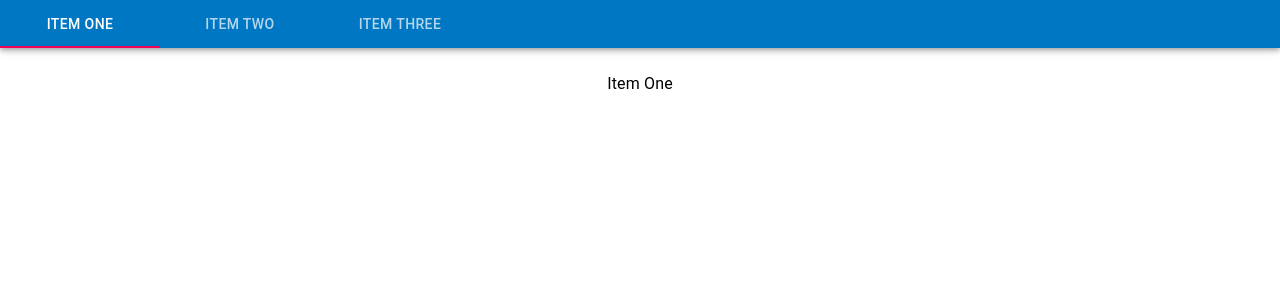
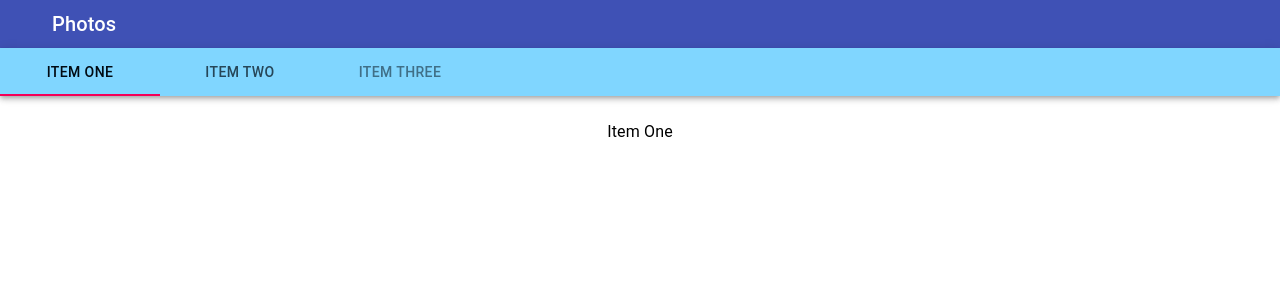
Before and after one commit to kristina-arezina/ai-hack-webapp, a React (Create React App) app: page / in a window 1280 px wide. Shown: the top 300 px of the page. Built offline with nearby package versions, Linux system fonts and the light colour scheme.

Commit message:
added header

```diff
--- a/src/App.js
+++ b/src/App.js
@@ -1,10 +1,12 @@
 import React from 'react';
 import StepOne from "./components/StepOne";
 import './App.css';
+import Header from "./components/Header"
 
 function App() {
   return (
     <div className="App">
+      <Header/>
       <StepOne/>
     </div>
   );
--- /dev/null
+++ b/src/components/Header.js
@@ -0,0 +1,33 @@
+import React from 'react';
+import { makeStyles } from '@material-ui/core/styles';
+import AppBar from '@material-ui/core/AppBar';
+import Toolbar from '@material-ui/core/Toolbar';
+import Typography from '@material-ui/core/Typography';
+import IconButton from '@material-ui/core/IconButton';
+
+const useStyles = makeStyles((theme) => ({
+  root: {
+    flexGrow: 1,
+  },
+  menuButton: {
+    marginRight: theme.spacing(2),
+  },
+}));
+
+export default function Header() {
+  const classes = useStyles();
+
+  return (
+    <div className={classes.root}>
+      <AppBar position="static">
+        <Toolbar variant="dense">
+          <IconButton edge="start" className={classes.menuButton} color="inherit" aria-label="menu">
+          </IconButton>
+          <Typography variant="h6" color="inherit">
+            Photos
+          </Typography>
+        </Toolbar>
+      </AppBar>
+    </div>
+  );
+}
--- a/src/components/StepOne.js
+++ b/src/components/StepOne.js
@@ -45,6 +45,9 @@ const useStyles = makeStyles((theme) => ({
     flexGrow: 1,
     backgroundColor: theme.palette.background.paper,
   },
+  Tabs: {
+      fontColor: "#002171"
+  }
 }));
 
 export default function StepOne() {
@@ -57,11 +60,12 @@ export default function StepOne() {
 
   return (
     <div className={classes.root}>
-      <AppBar style={{backgroundColor: "#0077c2"}} position="static">
+      <AppBar style={{backgroundColor: "#80d6ff"}} position="static">
         <Tabs value={value} onChange={handleChange} aria-label="simple tabs example">
-          <Tab label="Item One" {...a11yProps(0)} />
-          <Tab label="Item Two" {...a11yProps(1)} />
-          <Tab label="Item Three" {...a11yProps(2)} />
+          <Tab style={{color: "#000a12"}} label="Item One" {...a11yProps(0)} />
+        //   Change disabled when do the stuff we want it to do
+          <Tab style={{color: "#000a12"}} label="Item Two" {...a11yProps(1)} disabled={false} />
+          <Tab style={{color: "#000a12"}} label="Item Three" {...a11yProps(2)} disabled={true}/>
         </Tabs>
       </AppBar>
       <TabPanel value={value} index={0}>
```
